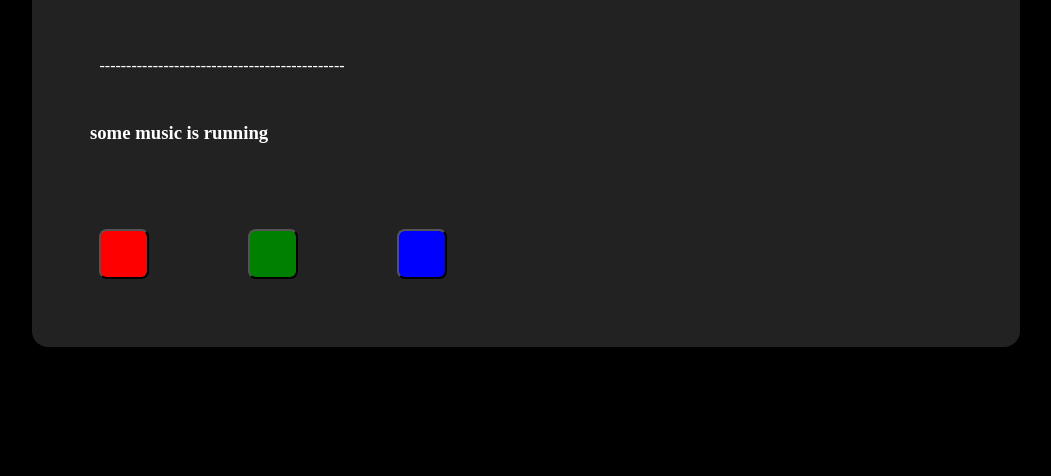
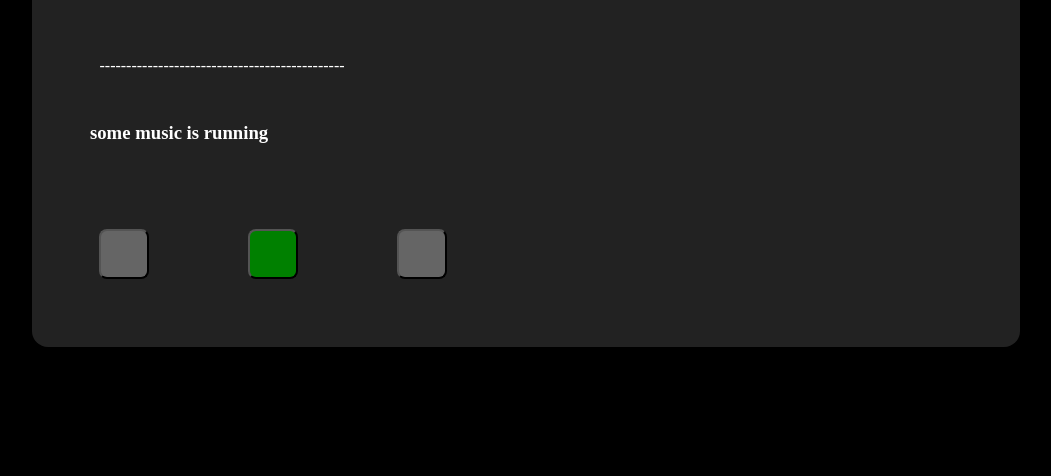
Before and after one commit to SS0809/MusicPlayer, a PHP site: page / in a window 1280 px wide. Shown: the part 423-899 px from the top of the page, without its empty margins (114-1165 px from the left). Run offline with PHP 8.4, Linux system fonts and the light colour scheme; some libraries are stand-ins or nearby versions.

Commit message:
Update style.css

```diff
--- a/style.css
+++ b/style.css
@@ -34,12 +34,12 @@ body {
     height:50px;
     width:50px;
     margin: 5%;
-    background-color:red;
+    background-color:#656565;
 }
 .internal-player-right{
     border-radius:8px;
     height:50px;
     width:50px;
     margin:5%;
-    background-color:blue;
+    background-color:#656565;
 }
```
